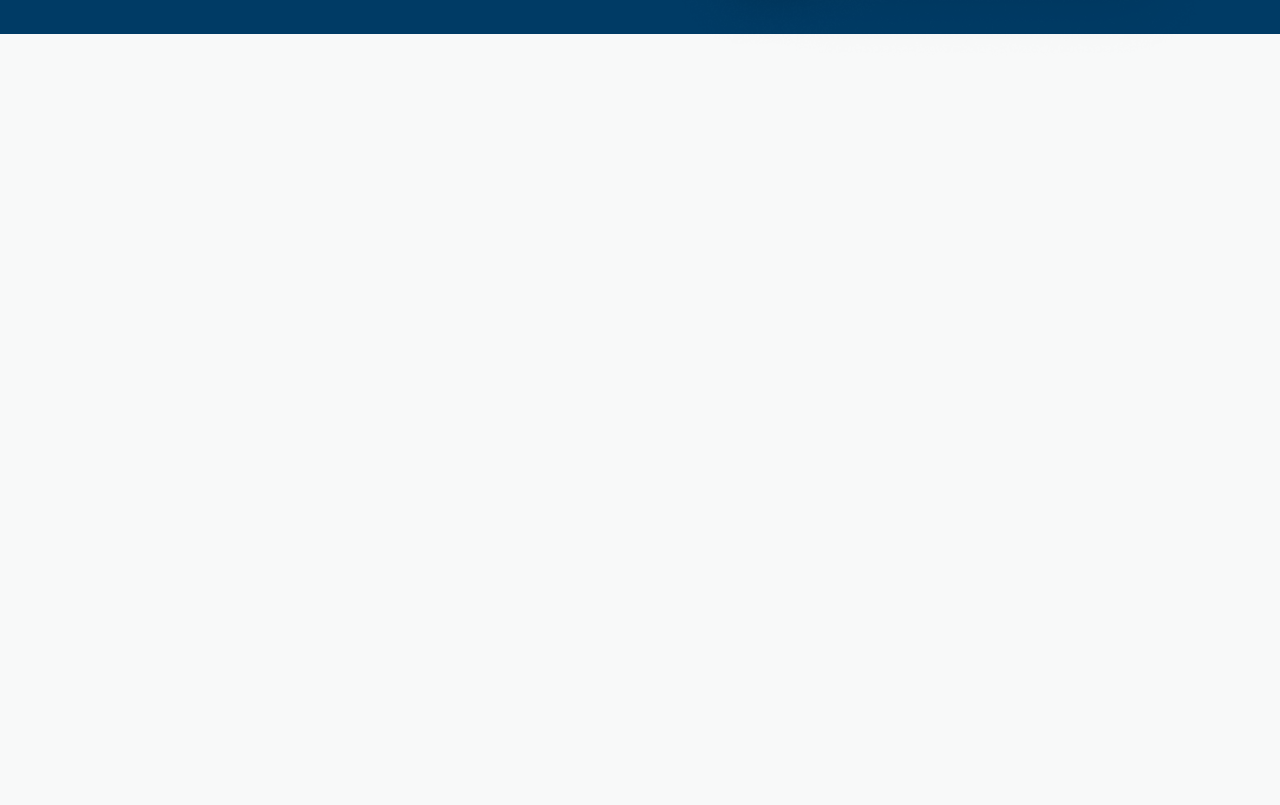
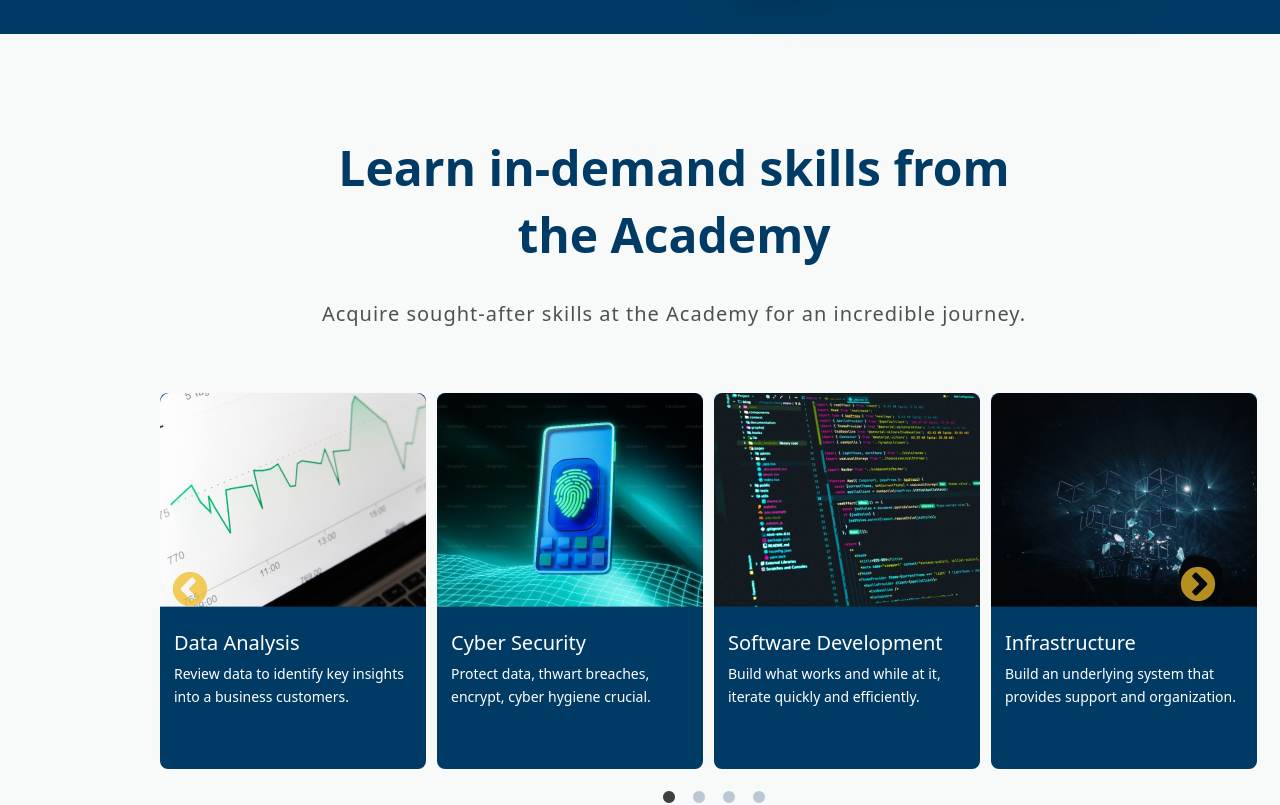
Before and after one commit to Oyinlolatechie/Firstbank-Academy-Frontend, a React (Vite) app: page / in a window 1280 px wide. Shown: the part 1340-2145 px from the top of the page. Before the commit the page ends 1474 px from the top, so only its background shows below. Built offline with nearby package versions, Linux system fonts and the light colour scheme.

Commit message:
fix: tracksection

```diff
--- a/src/components/TrackSection.jsx
+++ b/src/components/TrackSection.jsx
@@ -67,7 +67,7 @@ const TrackSection = () => {
           Acquire sought-after skills at the Academy for an incredible journey.
         </p>
 
-        {/* <div className="pl-12 md:pl-0 lg:pl-20">
+        <div className="pl-12 md:pl-0 lg:pl-20">
           <Slider {...settings}>
             <Card
               picture={data}
@@ -98,7 +98,7 @@ const TrackSection = () => {
               }
             />
           </Slider>
-        </div> */}
+        </div>
 
         <p className="text-center text-[18px] text-[#000000AD] mx-auto font-[400] leading-[32px] md:px-[12%]">
           FirstBank Technology Academy, an avant-garde arm of the Corporate
--- a/src/pages/homePage/HomePage.jsx
+++ b/src/pages/homePage/HomePage.jsx
@@ -11,7 +11,7 @@ const HomePage = () => {
     <>
       <HeroBanner />
       <AboutUs />
-      {/* <TrackSection /> */}
+      <TrackSection />
       {/* <Attendance /> */}
       {/* <Housing /> */}
       {/* <Gallery /> */}
```
